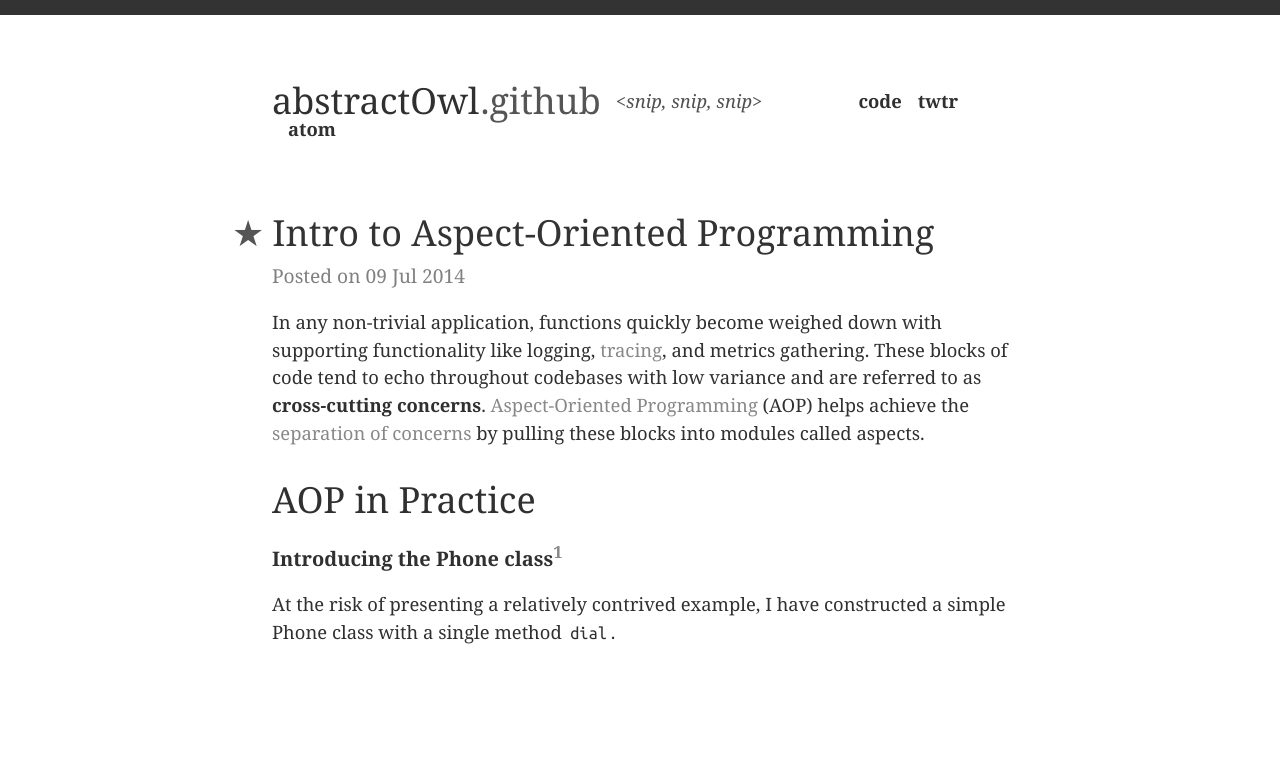
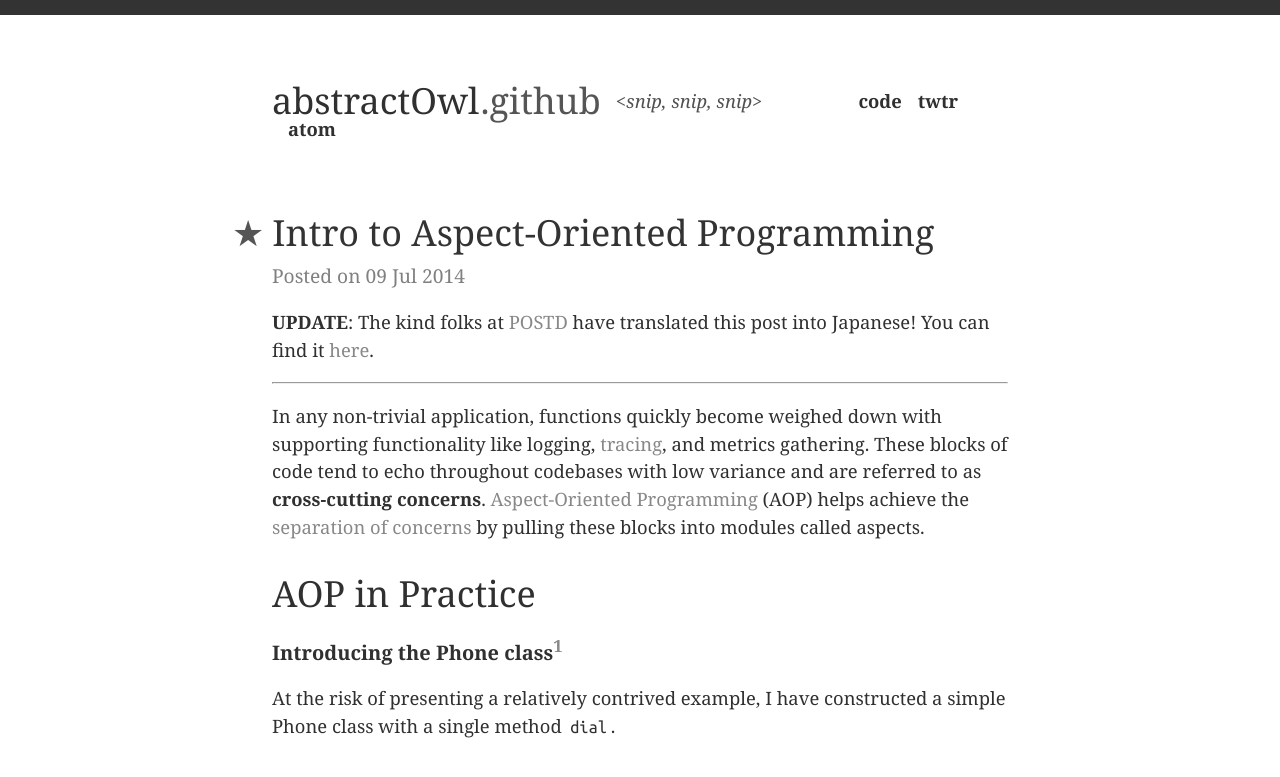
Before and after one commit to abstractOwl/abstractOwl.github.io, a Jekyll site: the page built from _posts/2014-07-09-intro-to-aop.md, in a window 1280 px wide and 900 px high. Shown: the top 777 px of the window. Built offline with Jekyll 4.4.1, drawn with Linux system fonts in a browser that asks for light colours; comment, search, counter and statistics services are not loaded.

Commit message:
Update post with link to POSTD.cc's Japanese translation

```diff
--- a/_posts/2014-07-09-intro-to-aop.md
+++ b/_posts/2014-07-09-intro-to-aop.md
@@ -1,6 +1,12 @@
 ---
 layout: post
 title:  "Intro to Aspect-Oriented Programming"
+---
+
+**UPDATE**: The kind folks at [POSTD](http://www.postd.cc) have translated
+this post into Japanese! You can find it
+[here](http://postd.cc/intro-to-aop/).
+
 ---
 
 In any non-trivial application, functions quickly become weighed down with
```
Also changed, not shown: 1 other file.
